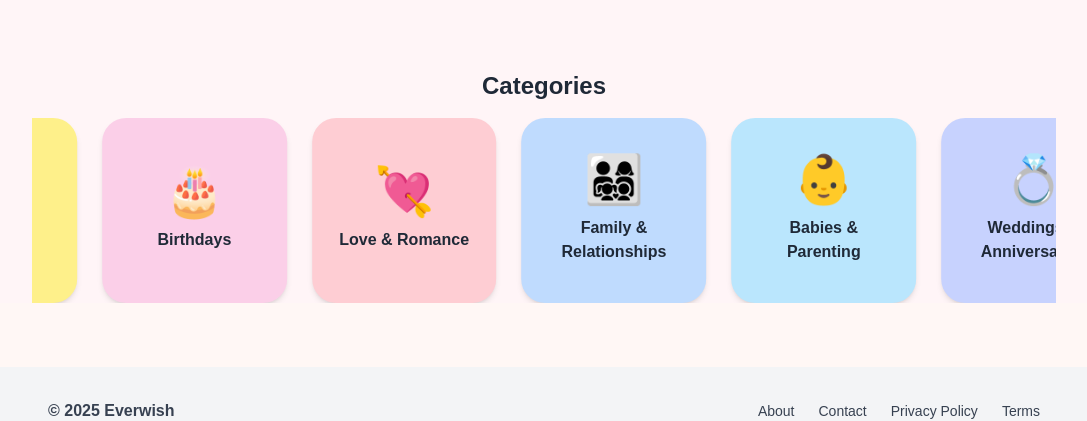
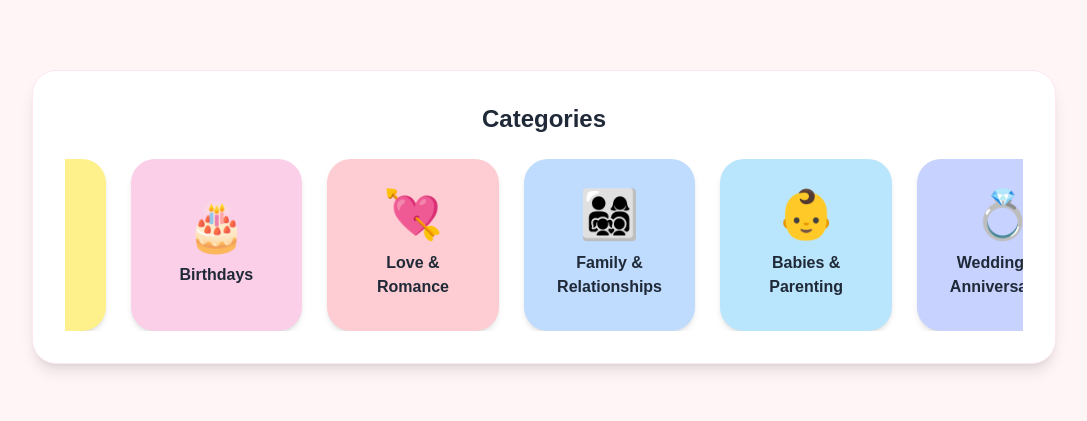
Before and after one commit to everwishhq-commits/EverWish, a Next.js app: page / in a window 1280 px wide. Shown: the part 722-1143 px from the top of the page, without its empty margins (96-1183 px from the left). Built offline with nearby package versions, Linux system fonts and the light colour scheme.

Commit message:
Update page.js

```diff
--- a/app/page.js
+++ b/app/page.js
@@ -18,6 +18,7 @@ export default function Page() {
         <>
           <Header />
 
+          {/* 🌸 Fondo rosado y texto principal */}
           <main className="flex flex-col items-center justify-start min-h-screen bg-[#fff5f7] text-gray-700 pt-20 px-4">
             <h1 className="text-3xl font-bold mb-3 text-gray-800 text-center">
               Share moments that last forever 💫
@@ -26,12 +27,14 @@ export default function Page() {
               With <b>Everwish</b>, every card becomes a memory you can relive.
             </p>
 
+            {/* 🎞️ Carrusel */}
             <div className="w-full max-w-4xl mb-12">
               <Carousel />
             </div>
 
-            <div className="w-full max-w-5xl">
-              <h2 className="text-2xl font-semibold mb-4 text-gray-800 text-center">
+            {/* 📦 Contenedor blanco para categorías */}
+            <div className="w-full max-w-5xl bg-white rounded-3xl shadow-lg p-8 mb-16 border border-pink-100">
+              <h2 className="text-2xl font-semibold mb-6 text-gray-800 text-center">
                 Categories
               </h2>
               <Categories />
@@ -43,4 +46,4 @@ export default function Page() {
       )}
     </>
   );
-}
+              }
```
